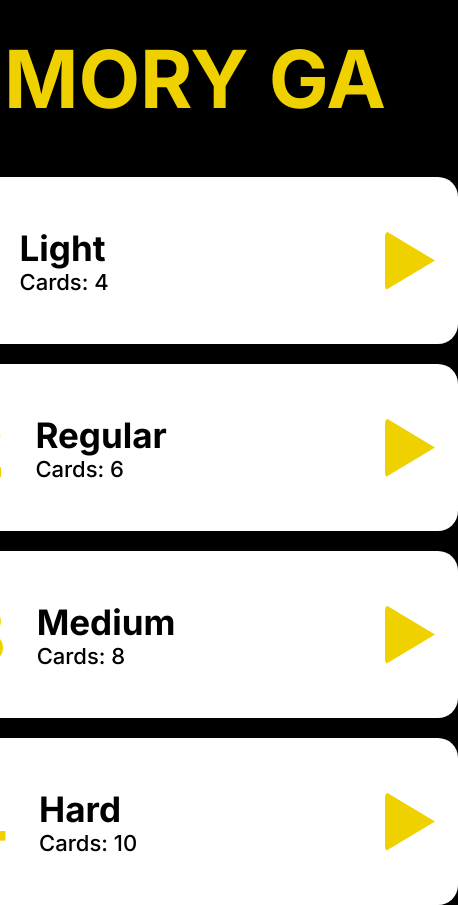
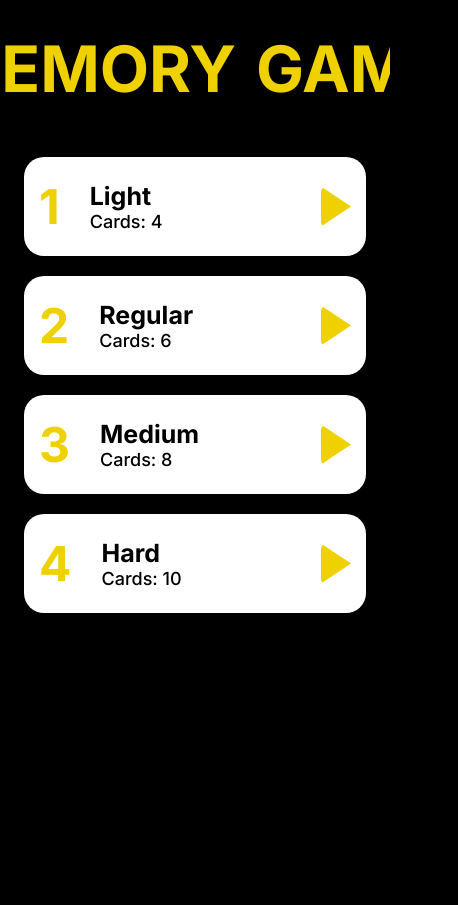
Before and after one commit to bogdanovich231/Memory-Card-Game, a React app: page / in a window 390 px wide. Shown: the whole page, 458 px wide, since content can reach past the window. After the commit the page ends 844 px from the top, so only its background shows below. Built offline with nearby package versions, Linux system fonts and the light colour scheme; no server answers; the HTML template or start-up script is replaced by a standard one.

Commit message:
feat(style): adaptive for headers and main page

```diff
--- a/src/Components/CardLevel/CardLevel.scss
+++ b/src/Components/CardLevel/CardLevel.scss
@@ -41,6 +41,7 @@
       transition: 0.3s ease-in-out;
     }
   }
+
   &.completed {
     background-color: #30f000;
 
@@ -53,3 +54,16 @@
     }
   }
 }
+
+@media (max-width: 700px) {
+  .level-card {
+    padding: 20px 15px;
+    width: 80%;
+    margin: 0px 20px;
+
+    .level-card_button {
+      width: 30px;
+      height: 40px;
+    }
+  }
+}
--- a/src/Components/Logo/Logo.scss
+++ b/src/Components/Logo/Logo.scss
@@ -44,3 +44,9 @@
     transform: translateX(0);
   }
 }
+
+@media (max-width: 700px) {
+  .logo {
+    font-size: 4rem;
+  }
+}
--- a/src/index.css
+++ b/src/index.css
@@ -11,18 +11,21 @@ button {
   border: none;
   cursor: pointer;
 }
+
 h2 {
   font-size: 5rem;
   margin: 0;
   padding: 0;
   font-weight: bold;
 }
+
 h3 {
   font-size: 40px;
   margin: 0;
   padding: 0;
   font-weight: 700;
 }
+
 h4 {
   font-size: 35px;
   color: #ffff;
@@ -36,6 +39,7 @@ ul {
   margin: 0;
   padding: 0;
 }
+
 li,
 p {
   font-size: 22px;
@@ -43,3 +47,22 @@ p {
   margin: 0;
   padding: 0;
 }
+
+@media (max-width: 700px) {
+  h2 {
+    font-size: 3rem;
+  }
+
+  h3 {
+    font-size: 30px;
+  }
+
+  h4 {
+    font-size: 25px;
+  }
+
+  li,
+  p {
+    font-size: 18px;
+  }
+}
```
